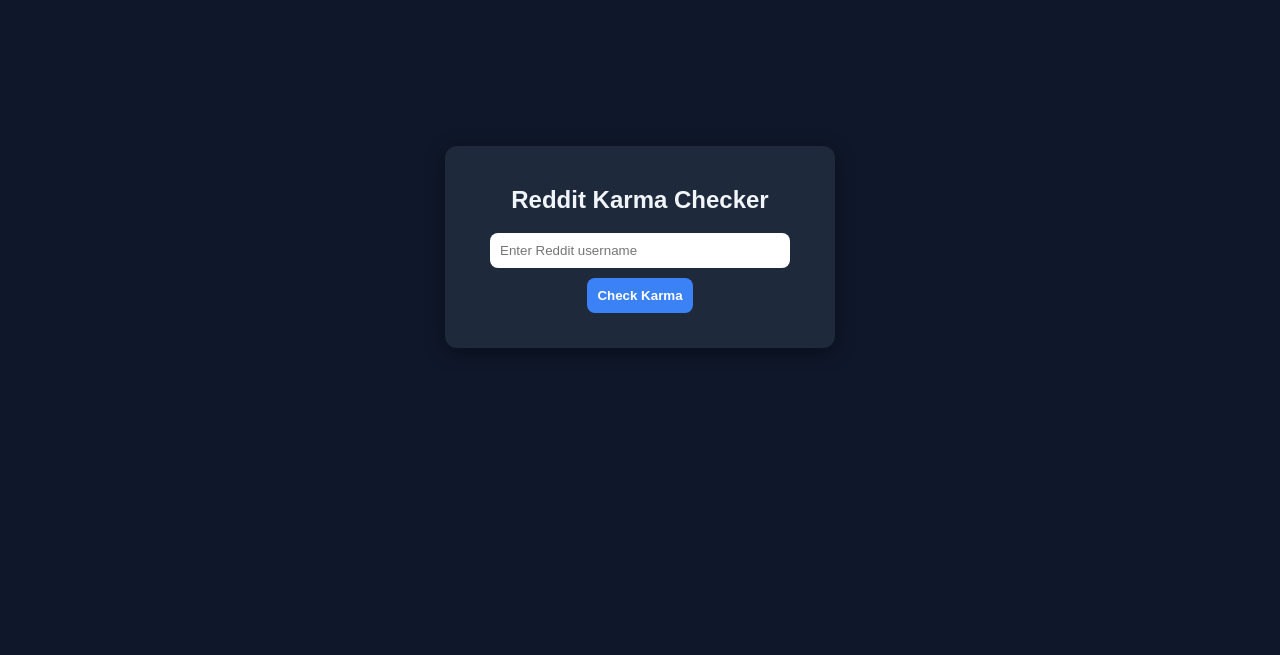
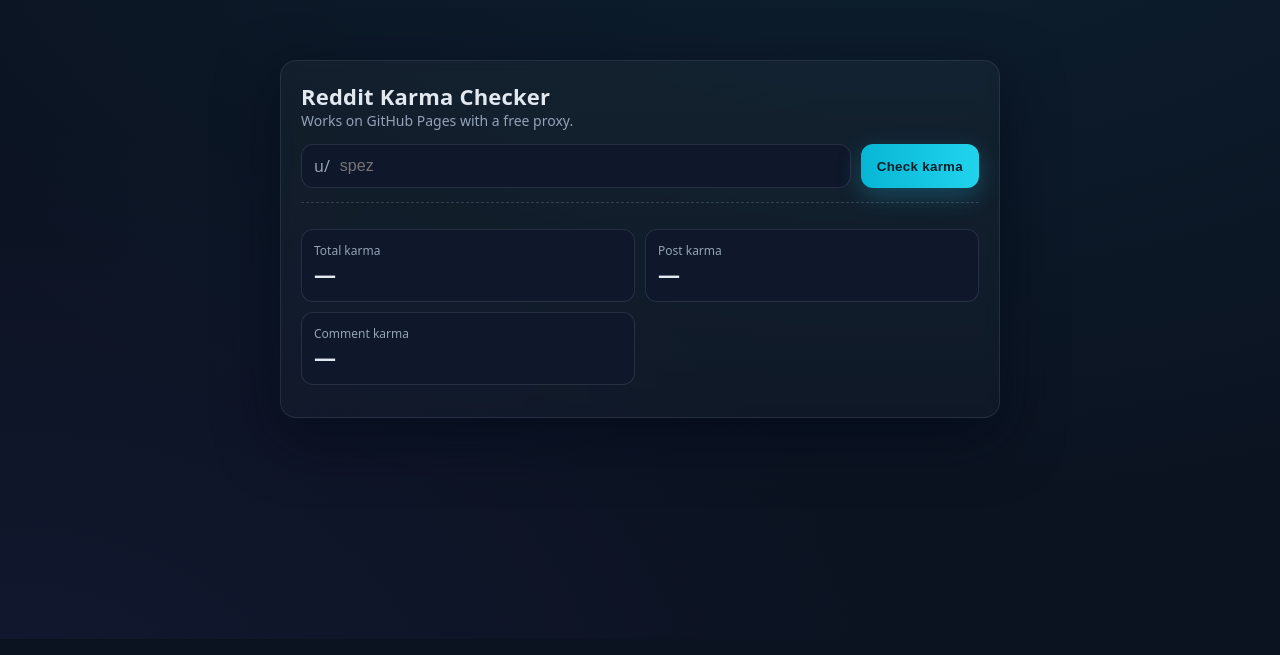
Before and after one commit to nandingorig/reddit-karma-checker, a plain HTML site: page index.html in a window 1280 px wide. Shown: the part 161-816 px from the top of the page. Drawn offline with Linux system fonts and the light colour scheme.

Commit message:
Update index.html

```diff
--- a/index.html
+++ b/index.html
@@ -1,104 +1,188 @@
-<!DOCTYPE html>
+<!doctype html>
 <html lang="en">
 <head>
-<meta charset="UTF-8">
+  <meta charset="utf-8" />
+  <meta name="viewport" content="width=device-width, initial-scale=1" />
   <title>Reddit Karma Checker</title>
   <style>
+    :root {
+      --bg: #0b1220;
+      --panel: #0f172a;
+      --muted: #94a3b8;
+      --text: #e2e8f0;
+      --accent: #22d3ee;
+      --danger: #f87171;
+      --ok: #4ade80;
+      --shadow: rgba(2, 8, 23, .6);
+    }
+    * { box-sizing: border-box; }
+    html, body { height: 100%; }
     body {
-        font-family: Arial, sans-serif;
-        background-color: #0f172a;
-        color: #f1f5f9;
-        display: flex;
-        justify-content: center;
-        align-items: center;
-        min-height: 100vh;
+      margin: 0;
+      font-family: ui-sans-serif, system-ui, -apple-system, Segoe UI, Roboto, Helvetica, Arial;
+      background: radial-gradient(1200px 800px at 70% -10%, rgba(34,211,238,.08), transparent),
+                  radial-gradient(900px 600px at 0% 110%, rgba(99,102,241,.08), transparent),
+                  var(--bg);
+      color: var(--text);
+      display: grid;
+      place-items: center;
+      padding: 24px;
     }
     .card {
-        background: #1e293b;
+      width: 100%;
+      max-width: 720px;
+      background: linear-gradient(180deg, rgba(255,255,255,.03), rgba(255,255,255,.02));
+      border: 1px solid rgba(148,163,184,.15);
+      border-radius: 16px;
       padding: 20px;
-        border-radius: 12px;
-        box-shadow: 0 4px 20px rgba(0,0,0,0.4);
-        width: 350px;
-        text-align: center;
+      box-shadow: 0 20px 60px var(--shadow);
+      backdrop-filter: blur(6px);
     }
-    input {
-        padding: 10px;
-        border: none;
-        border-radius: 8px;
-        width: 80%;
-        margin-bottom: 10px;
+    header {
+      display: flex; align-items: center; justify-content: space-between;
+      gap: 16px; margin-bottom: 14px;
     }
-    button {
-        padding: 10px;
-        border: none;
-        border-radius: 8px;
-        background: #3b82f6;
-        color: white;
-        cursor: pointer;
-        font-weight: bold;
+    h1 { font-size: 22px; margin: 0; letter-spacing: .2px; }
+    .muted { color: var(--muted); font-size: 14px; }
+
+    form { display: grid; grid-template-columns: 1fr auto; gap: 10px; }
+    .input {
+      display: flex; align-items: center; gap: 8px;
+      background: var(--panel);
+      border: 1px solid rgba(148,163,184,.18);
+      border-radius: 12px; padding: 10px 12px;
     }
-    button:hover {
-        background: #2563eb;
+    .input span { color: var(--muted); }
+    .input input {
+      flex: 1; border: none; outline: none; background: transparent; color: var(--text);
+      font-size: 16px;
     }
-    .result {
-        margin-top: 15px;
-        font-size: 1.1em;
+    .btn {
+      border: none; cursor: pointer; border-radius: 12px; padding: 10px 16px; font-weight: 600;
+      background: linear-gradient(90deg, #06b6d4, #22d3ee);
+      color: #00202a; letter-spacing: .3px; box-shadow: 0 8px 24px rgba(34,211,238,.25);
+      transition: transform .06s ease, filter .2s ease;
     }
+    .btn:active { transform: translateY(1px) scale(.99); }
+    .btn[disabled] { filter: grayscale(.7) brightness(.8); cursor: not-allowed; }
+
+    .results {
+      margin-top: 14px; border-top: 1px dashed rgba(148,163,184,.25); padding-top: 14px;
+      display: grid; gap: 12px;
+    }
+    .grid { display: grid; grid-template-columns: repeat(2, minmax(0, 1fr)); gap: 10px; }
+    .stat {
+      background: var(--panel); border: 1px solid rgba(148,163,184,.18); border-radius: 12px; padding: 12px;
+    }
+    .stat label { display:block; color: var(--muted); font-size: 12px; }
+    .stat b { font-size: 22px; font-variant-numeric: tabular-nums; }
+
+    .row { display: flex; gap: 8px; align-items: center; flex-wrap: wrap; }
+    .pill { font-size: 12px; padding: 6px 10px; border-radius: 999px; border:1px solid rgba(148,163,184,.25); background: rgba(148,163,184,.08); }
+    .error { color: var(--danger); }
+
+    .spinner { width: 18px; height: 18px; border-radius: 50%; border: 2px solid rgba(255,255,255,.3); border-top-color: var(--accent); animation: spin .8s linear infinite; display: inline-block; vertical-align: middle; }
+    @keyframes spin { to { transform: rotate(360deg); } }
   </style>
 </head>
 <body>
   <div class="card">
-    <h2>Reddit Karma Checker</h2>
-    <input type="text" id="username" placeholder="Enter Reddit username">
-    <br>
-    <button onclick="checkKarma()">Check Karma</button>
-    <div class="result" id="result"></div>
+    <header>
+      <div>
+        <h1>Reddit Karma Checker</h1>
+        <div class="muted">Works on GitHub Pages with a free proxy.</div>
+      </div>
+    </header>
+
+    <form id="form" autocomplete="off">
+      <div class="input">
+        <span>u/</span>
+        <input id="username" name="username" placeholder="spez" minlength="3" required />
+      </div>
+      <button class="btn" id="checkBtn" type="submit">
+        <span id="checkBtnText">Check karma</span>
+        <span id="checkBtnSpin" class="spinner" style="display:none"></span>
+      </button>
+    </form>
+
+    <div class="results" id="results" hidden>
+      <div class="row" style="justify-content:space-between">
+        <div id="userHeader" class="row"></div>
+      </div>
+      <div class="grid">
+        <div class="stat"><label>Total karma</label><b id="totalKarma">—</b></div>
+        <div class="stat"><label>Post karma</label><b id="linkKarma">—</b></div>
+        <div class="stat"><label>Comment karma</label><b id="commentKarma">—</b></div>
+      </div>
+      <div class="row">
+        <span id="status" class="muted"></span>
+      </div>
+    </div>
   </div>
 
   <script>
-async function checkKarma() {
-    const username = document.getElementById("username").value.trim();
-    const resultDiv = document.getElementById("result");
+    const $ = (id) => document.getElementById(id);
 
-    if (!username) {
-        resultDiv.innerHTML = "⚠️ Please enter a username.";
-        return;
+    function format(n){
+      return new Intl.NumberFormat(undefined, { maximumFractionDigits: 0 }).format(n);
     }
 
-    const url = `https://www.reddit.com/user/${encodeURIComponent(username)}/about.json`;
-
-    resultDiv.innerHTML = "⏳ Checking...";
-    try {
-        const response = await fetch(url);
-        if (response.status === 404) {
-            resultDiv.innerHTML = "❌ Suspended or deleted.";
-            return;
-        }
-        if (!response.ok) {
-            resultDiv.innerHTML = `⚠️ Error: HTTP ${response.status}`;
-            return;
-        }
-        const json = await response.json();
-        const data = json.data;
-        if (!data) {
-            resultDiv.innerHTML = "⚠️ No data returned.";
-            return;
+    function setLoading(isLoading){
+      $('checkBtn').disabled = isLoading;
+      $('checkBtnText').style.display = isLoading ? 'none' : '';
+      $('checkBtnSpin').style.display = isLoading ? '' : 'none';
     }
 
-        const linkKarma = data.link_karma || 0;
-        const commentKarma = data.comment_karma || 0;
-        const totalKarma = linkKarma + commentKarma;
+    async function fetchUser(name){
+      const url = `https://www.reddit.com/user/${encodeURIComponent(name)}/about.json`;
+      const proxiedUrl = "https://api.allorigins.win/raw?url=" + encodeURIComponent(url);
+      const res = await fetch(proxiedUrl);
+      if (!res.ok) throw new Error("Failed to fetch");
+      let json;
+      try {
+        json = await res.json();
+      } catch (e) {
+        throw new Error("Unexpected response (HTML instead of JSON). Try another proxy.");
+      }
+      return json;
+    }
 
-        resultDiv.innerHTML = `
-            ✅ <b>${data.name}</b><br>
-            Link Karma: ${linkKarma.toLocaleString()}<br>
-            Comment Karma: ${commentKarma.toLocaleString()}<br>
-            <b>Total Karma:</b> ${totalKarma.toLocaleString()}
-        `;
+    function renderProfile(data){
+      const d = data.data || {};
+      $('results').hidden = false;
+      const header = $('userHeader');
+      header.innerHTML = `<div><b>u/${d.name}</b><br><span class='muted'>Redditor since ${new Date(d.created_utc*1000).toLocaleDateString()}</span></div>`;
+      $('totalKarma').textContent = format(d.total_karma ?? 0);
+      $('linkKarma').textContent = format(d.link_karma ?? 0);
+      $('commentKarma').textContent = format(d.comment_karma ?? 0);
+      $('status').innerHTML = d.is_suspended ? `<span class='error'>Suspended account</span>` : 'Active account';
+    }
+
+    function renderError(message){
+      $('results').hidden = false;
+      $('userHeader').innerHTML = '';
+      $('totalKarma').textContent = '—';
+      $('linkKarma').textContent = '—';
+      $('commentKarma').textContent = '—';
+      $('status').innerHTML = `<span class="error">${message}</span>`;
+    }
+
+    $('form').addEventListener('submit', async (e) => {
+      e.preventDefault();
+      const raw = $('username').value.trim();
+      const username = raw.replace(/^u\//i, '');
+      if (!username) return;
+      setLoading(true);
+      try {
+        const json = await fetchUser(username);
+        if (!json || !json.data) throw new Error('Unexpected response.');
+        renderProfile(json);
       } catch (err) {
-        resultDiv.innerHTML = `❌ Error: ${err.message}`;
+        renderError(err.message || 'Something went wrong.');
+      } finally {
+        setLoading(false);
       }
-}
+    });
   </script>
 </body>
 </html>
```
Lines whose indentation alone changed are shown as unchanged.
